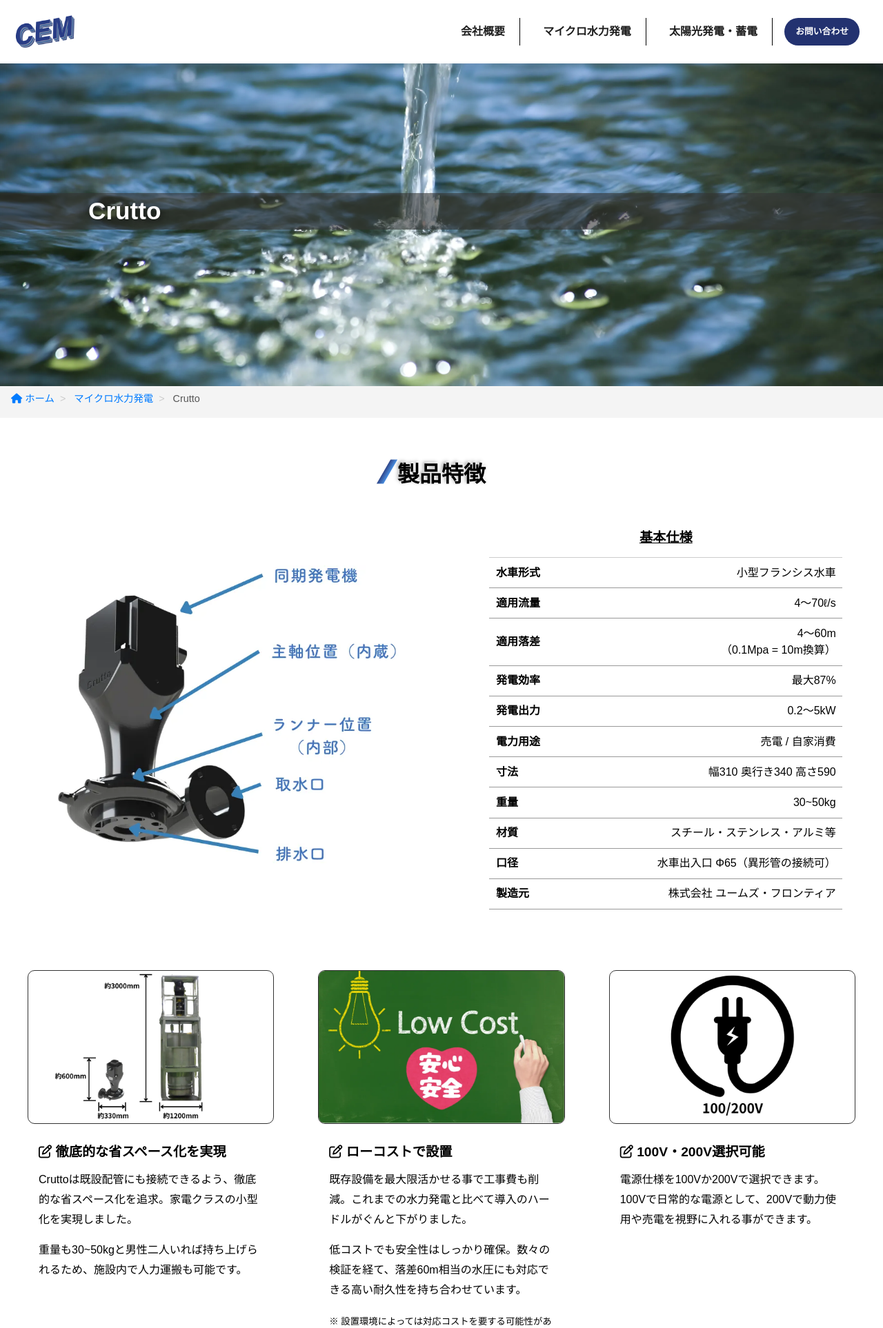
After one commit to taimomo/HP_remake, a PHP site: page /crutto.php in a window 1280 px wide. The commit adds this page. Shown: the top 1926 px of the page at 69% size. Run offline with PHP 8.4, Linux system fonts and the light colour scheme; a stand-in replaces the project's code that opens the database connection; some libraries are stand-ins or nearby versions; some web fonts are replaced.

Commit message:
crutto page create

```diff
--- /dev/null
+++ b/crutto.php
@@ -0,0 +1,238 @@
+<?php
+$page_title = "CEM | Crutto";
+include 'header.php';
+?>
+
+
+<!-- ヒーローセクション -->
+<section id="crutto" class="hero crutto_hero">
+    <h2>Crutto</h2>
+</section>
+
+<section id="bread_crumb">
+    <nav aria-label="breadcrumb">
+        <ol class="bread_crumb_list">
+            <li class="bread_crumb_item">
+                <a href="/">
+                    <i class="fa-solid fa-house"></i> ホーム
+                </a>
+            </li>
+            <li class="bread_crumb_item">
+                <a href="micro.php">
+                    マイクロ水力発電
+                </a>
+            </li>
+            <li class="bread_crumb_item active" aria-current="page">
+                Crutto
+            </li>
+        </ol>
+    </nav>
+</section>
+
+<main>
+    <section id="about_arc">
+        <div class="container">
+            <h2>製品特徴</h2>
+            <div class="img_text_list">
+                <div class="space_del">
+                    <img
+                        src="img/crutto_status.webp"
+                        alt="crutto全景" />
+                </div>
+
+                <div class="spec_table">
+                    <h3>基本仕様</h3>
+                    <table>
+                        <tbody>
+                            <tr>
+                                <th>水車形式</th>
+                                <td>小型フランシス水車</td>
+                            </tr>
+                            <tr>
+                                <th>適用流量</th>
+                                <td>
+                                    4〜70ℓ/s
+                                </td>
+                            </tr>
+                            <tr>
+                                <th>適用落差</th>
+                                <td>
+                                    4〜60m<br>（0.1Mpa = 10m換算）
+                                </td>
+                            </tr>
+                            <tr>
+                                <th>発電効率</th>
+                                <td>最大87%</td>
+                            </tr>
+                            <tr>
+                                <th>発電出力</th>
+                                <td>0.2〜5kW</td>
+                            </tr>
+                            <tr>
+                                <th>電力用途</th>
+                                <td>売電 / 自家消費</td>
+                            </tr>
+                            <tr>
+                                <th>寸法</th>
+                                <td>幅310 奥行き340 高さ590</td>
+                            </tr>
+                            <tr>
+                                <th>重量</th>
+                                <td>30~50kg</td>
+                            </tr>
+                            <tr>
+                                <th>材質</th>
+                                <td>スチール・ステンレス・アルミ等</td>
+                            </tr>
+                            <tr>
+                                <th>口径</th>
+                                <td>水車出入口 Φ65（異形管の接続可）</td>
+                            </tr>
+                            <tr>
+                                <th>製造元</th>
+                                <td>株式会社 ユームズ・フロンティア</td>
+                            </tr>
+                        </tbody>
+                    </table>
+                </div>
+
+                <ul class="card_items">
+                    <li class="card_list nf">
+                        <div class="card_img">
+                            <img
+                                src="img/compar_hydro.webp"
+                                alt="省スペース化" />
+                        </div>
+                        <div class="card_content">
+                            <p class="other_title title_left"><span><i class="fa-regular fa-pen-to-square"></i> 徹底的な省スペース化を実現</span></p>
+                            <p>
+                                Cruttoは既設配管にも接続できるよう、徹底的な省スペース化を追求。家電クラスの小型化を実現しました。
+                            </p>
+                            <p>
+                                重量も30~50kgと男性二人いれば持ち上げられるため、施設内で人力運搬も可能です。
+                            </p>
+                        </div>
+                    </li>
+                    <li class="card_list nf">
+                        <div class="card_img">
+                            <img
+                                src="img/low_cost.webp"
+                                alt="ローコストで設置" />
+                        </div>
+                        <div class="card_content">
+                            <p class="other_title title_left"><span><i class="fa-regular fa-pen-to-square"></i> ローコストで設置</span></p>
+                            <p>
+                                既存設備を最大限活かせる事で工事費も削減。これまでの水力発電と比べて導入のハードルがぐんと下がりました。
+                            </p>
+                            <p>
+                                低コストでも安全性はしっかり確保。数々の検証を経て、落差60m相当の水圧にも対応できる高い耐久性を持ち合わせています。
+                            </p>
+                            <p><small>
+                                    ※ 設置環境によっては対応コストを要する可能性があります。<br>
+                                    ※ 水車発電機の設置のみ。配線や付帯設備工事等は別途。
+                                </small>
+                            </p>
+                        </div>
+                    </li>
+                    <li class="card_list nf">
+                        <div class="card_img">
+                            <img
+                                src="img/100-200v.webp"
+                                alt="100・200V対応" />
+                        </div>
+                        <div class="card_content">
+                            <p class="other_title title_left"><span><i class="fa-regular fa-pen-to-square"></i> 100V・200V選択可能</span></p>
+                            <p>
+                                電源仕様を100Vか200Vで選択できます。<br>
+                                100Vで日常的な電源として、200Vで動力使用や売電を視野に入れる事ができます。
+                            </p>
+                        </div>
+                    </li>
+                </ul>
+            </div>
+    </section>
+
+    <section id="place">
+        <div class="container">
+            <h2>設置推奨場所</h2>
+            <p class="cent tx_st">設置の難易度が低い製品ではあるものの、闇雲に設置しても高い効果は得られません。<br>
+                不適切な環境に設置すると性能低下・機器破損につながるため、最適な使用環境を相談した上で運用する事が推奨されます。</p><br>
+
+            <h3 class="tx_ul"><i class="fa-regular fa-thumbs-up" style="color: #ff643d;"></i> 設置に適している場所 <i class="fa-regular fa-thumbs-up" style="color: #ff643d;"></i></h3>
+            <ul class="card_items">
+                <li class="card_list nf">
+                    <div class="card_img">
+                        <img
+                            src="img/circul_water.webp"
+                            alt="施設循環水・冷却水" />
+                    </div>
+                    <div class="card_content">
+                        <div class="other_title">施設循環水・冷却水</div>
+                    </div>
+                </li>
+                <li class="card_list nf">
+                    <div class="card_img">
+                        <img
+                            src="img/plant_water.webp"
+                            alt="工場排水" />
+                    </div>
+                    <div class="card_content">
+                        <div class="other_title">工場排水</div>
+                    </div>
+                </li>
+                <li class="card_list nf">
+                    <div class="card_img">
+                        <img
+                            src="img/treatment_plant.webp"
+                            alt="浄水場" />
+                    </div>
+                    <div class="card_content">
+                        <div class="other_title">浄水場</div>
+                    </div>
+                </li>
+            </ul>
+
+            <div class="sc_sp">
+                <h3><small>設置に適さない場所</small></h3>
+            </div>
+            <ul class="card_items">
+                <li class="card_list nf">
+                    <div class="card_img">
+                        <img
+                            src="img/low_head.webp"
+                            alt="低落差地域" />
+                    </div>
+                    <div class="card_content">
+                        <div class="other_title">低落差地域</div>
+                        <p class="cent">※ 4m以上の落差必要</p>
+                    </div>
+                </li>
+                <li class="card_list nf">
+                    <div class="card_img">
+                        <img
+                            src="img/line_img.webp"
+                            alt="圧送管" />
+                    </div>
+                    <div class="card_content">
+                        <div class="other_title">圧送管</div>
+                        <p class="cent">※ 減圧されるため本来の用途に支障あり <br>
+                            余剰圧力の使用は可</p>
+                    </div>
+                </li>
+                <li class="card_list nf">
+                    <div class="card_img">
+                        <img
+                            src="img/dirty.webp"
+                            alt="海水・温泉水・廃液" />
+                    </div>
+                    <div class="card_content">
+                        <div class="other_title">海水・温泉水・廃液</div>
+                        <p class="cent">※ 金属腐食が激しい水質全般</p>
+                    </div>
+                </li>
+            </ul>
+        </div>
+    </section>
+</main>
+
+<?php include 'footer.php'; ?>
--- a/css/style.css
+++ b/css/style.css
@@ -39,6 +39,9 @@ main {
 
         .cent {
             text-align: center;
+        }
+
+        .tx_st {
             font-size: 1.1rem;
             font-weight: bold;
             margin: 1rem 0.5rem;
@@ -104,7 +107,7 @@ main {
 
             .space_del {
                 width: 45vw;
-                aspect-ratio: 3 / 4;
+                aspect-ratio: 4 / 3;
                 overflow: hidden;
                 img {
                     width: 100%;
@@ -204,8 +207,9 @@ main {
                 border-radius: 12px;
                 transition: all 0.3s;
                 .card_img {
-                    aspect-ratio: 16 / 9;
+                    aspect-ratio: 16 / 10;
                     overflow: hidden;
+                    max-width: 1200px;
                     img {
                         width: 100%;
                         height: 100%;
@@ -1281,3 +1285,9 @@ footer {
 #record {
     background-color: white;
 }
+
+/* cruttoページ */
+
+.crutto_hero {
+    background: url("/img/crutto_hero.webp") center/cover no-repeat;
+}
--- a/micro.php
+++ b/micro.php
@@ -82,7 +82,7 @@ include 'header.php';
                         <p>
                             開放型・配管型兼用の水車発電機です。主に発電所建設による発電事業を対象とした製品です。
                         </p>
-                        <p class="cent tx_ul">
+                        <p class="cent tx_ul tx_st">
                             適用発電出力：1~50kW
                         </p>
                         <a
@@ -104,7 +104,7 @@ include 'header.php';
                         <p>
                             配管専用の水車発電機です。主に施設内での自家消費を対象とした製品です。
                         </p>
-                        <p class="cent tx_ul">
+                        <p class="cent tx_ul tx_st">
                             適用発電出力：0.2~5kW
                         </p>
                         <a
```
Also changed, not shown: arc.php (+4 -4 lines), img/100-200v.webp (added), img/arc_style.jpg (added), img/arc_style.webp, img/circul_water.jpg (added), img/circul_water.webp (added), img/compar_hydro.png (renamed from img/compair_hydro.png), img/compar_hydro.webp (renamed from img/compair_hydro.webp), img/crutto_hero.jpeg (added), img/crutto_hero.webp (added), img/low_cost.webp (added).
